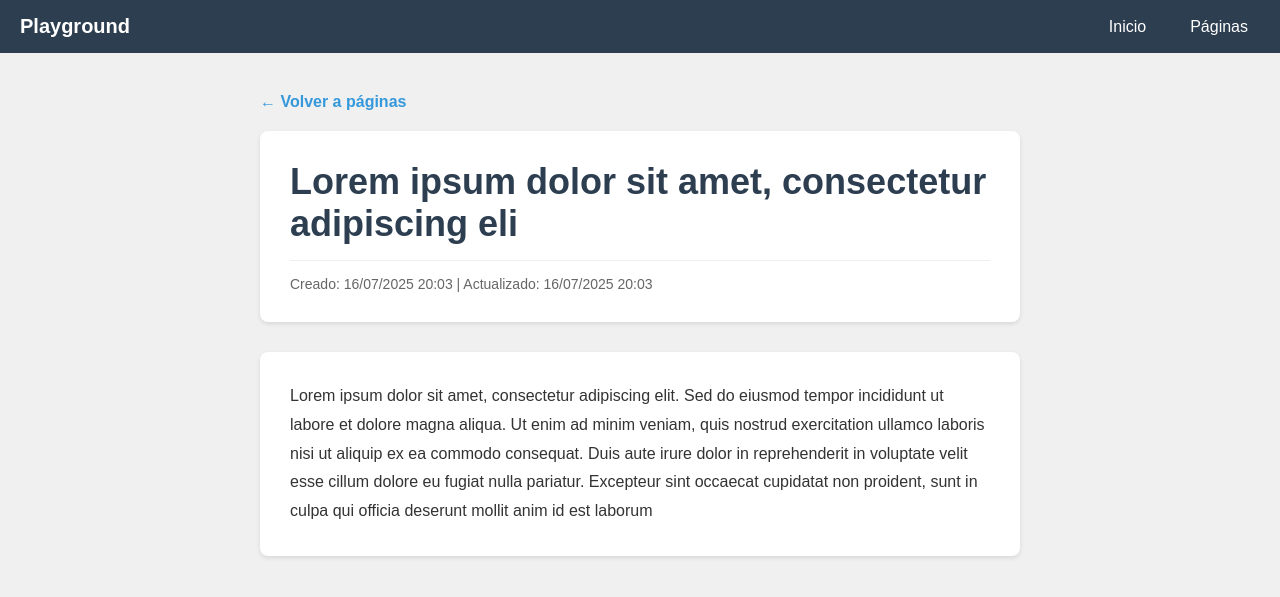
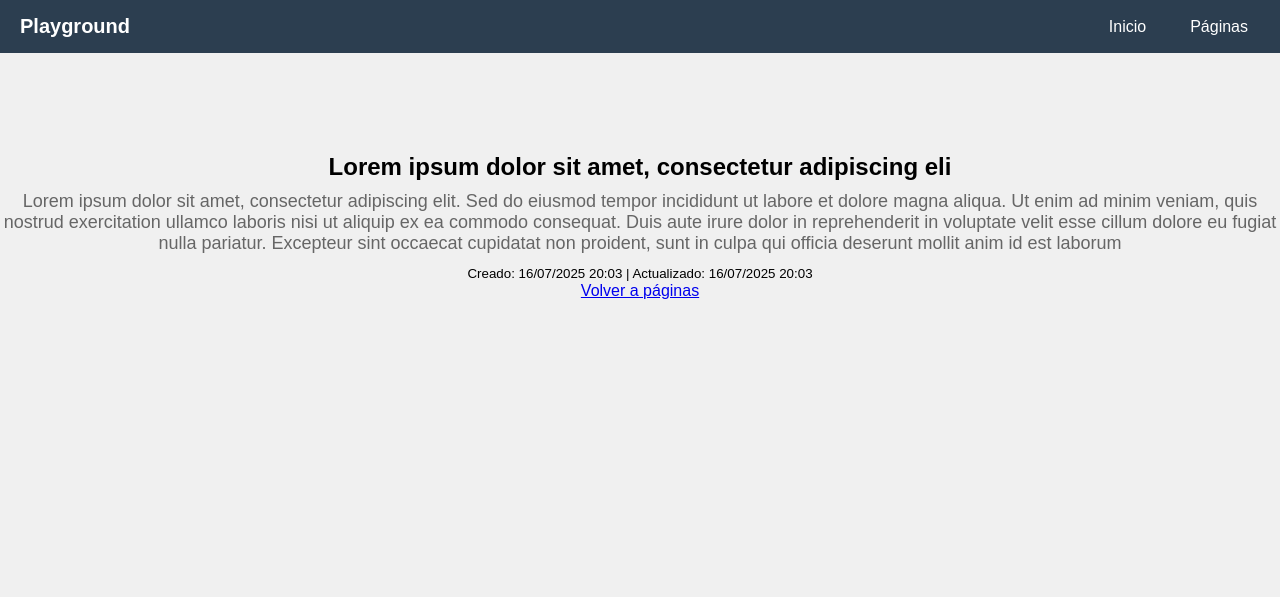
Before and after one commit to Nass10000/Webplayground.py, a Django app: page /pages/1/ in a window 1280 px wide. Shown: the top 597 px of the page. Run offline with Django 5.2, Linux system fonts and the light colour scheme; data comes from the database, SQL or seed files in the repository; both versions use the stored data as it was after the commit.

Commit message:
actualizacion

```diff
--- a/webplayground/pages/admin.py
+++ b/webplayground/pages/admin.py
@@ -2,10 +2,10 @@
 from .models import Page
 
 # Register your models here.
+
 class PageAdmin(admin.ModelAdmin):
     list_display = ('title', 'created', 'updated')
-    list_filter = ('created', 'updated')
     search_fields = ('title', 'content')
-    date_hierarchy = 'created'
+    readonly_fields = ('created', 'updated')
 
 admin.site.register(Page, PageAdmin)
--- a/webplayground/pages/models.py
+++ b/webplayground/pages/models.py
@@ -1,7 +1,7 @@
 from django.db import models
-from django.urls import reverse
 
 # Create your models here.
+
 class Page(models.Model):
     title = models.CharField(max_length=200, verbose_name="Título")
     content = models.TextField(verbose_name="Contenido")
@@ -15,6 +15,3 @@
 
     def __str__(self):
         return self.title
-
-    def get_absolute_url(self):
-        return reverse('pages:page', kwargs={'pk': self.pk})
--- a/webplayground/pages/templates/pages/page_detail.html
+++ b/webplayground/pages/templates/pages/page_detail.html
@@ -1,112 +1,27 @@
-<!DOCTYPE html>
-<html lang="es">
-<head>
-    <meta charset="UTF-8">
-    <meta name="viewport" content="width=device-width, initial-scale=1.0">
-    <title>{{ page.title }} - Web Playground</title>
-    <style>
-        * {
-            margin: 0;
-            padding: 0;
-            box-sizing: border-box;
-        }
-        body {
-            font-family: Arial, sans-serif;
-            background-color: #f0f0f0;
-        }
-        .navbar {
-            background-color: #2c3e50;
-            padding: 15px 20px;
-            color: white;
-            display: flex;
-            justify-content: space-between;
-            align-items: center;
-        }
-        .navbar-brand {
-            font-size: 20px;
-            font-weight: bold;
-        }
-        .navbar-nav {
-            display: flex;
-            list-style: none;
-            gap: 20px;
-        }
-        .nav-link {
-            color: white;
-            text-decoration: none;
-            padding: 8px 12px;
-            border-radius: 4px;
-            transition: background-color 0.3s;
-        }
-        .nav-link:hover {
-            background-color: rgba(255, 255, 255, 0.1);
-        }
-        .container {
-            max-width: 800px;
-            margin: 0 auto;
-            padding: 40px 20px;
-        }
-        .page-header {
-            background: white;
-            padding: 30px;
-            border-radius: 8px;
-            box-shadow: 0 2px 4px rgba(0,0,0,0.1);
-            margin-bottom: 30px;
-        }
-        .page-title {
-            color: #2c3e50;
-            font-size: 36px;
-            margin-bottom: 15px;
-        }
-        .page-meta {
-            color: #666;
-            font-size: 14px;
-            border-top: 1px solid #eee;
-            padding-top: 15px;
-        }
-        .page-content {
-            background: white;
-            padding: 30px;
-            border-radius: 8px;
-            box-shadow: 0 2px 4px rgba(0,0,0,0.1);
-            line-height: 1.8;
-            color: #333;
-        }
-        .back-link {
-            display: inline-block;
-            margin-bottom: 20px;
-            color: #3498db;
-            text-decoration: none;
-            font-weight: bold;
-        }
-        .back-link:hover {
-            text-decoration: underline;
-        }
-    </style>
-</head>
-<body>
-    <nav class="navbar">
-        <div class="navbar-brand">Playground</div>
-        <ul class="navbar-nav">
-            <li><a href="/" class="nav-link">Inicio</a></li>
-            <li><a href="/pages/" class="nav-link">Páginas</a></li>
-        </ul>
-    </nav>
+{% extends 'core/base.html' %}
 
-    <div class="container">
-        <a href="{% url 'pages:pages' %}" class="back-link">← Volver a páginas</a>
+{% block title %}{{ page.title }}{% endblock %}
 
-        <div class="page-header">
-            <h1 class="page-title">{{ page.title }}</h1>
-            <div class="page-meta">
-                Creado: {{ page.created|date:"d/m/Y H:i" }} |
-                Actualizado: {{ page.updated|date:"d/m/Y H:i" }}
+{% block content %}
+<div class="container">
+    <div class="row">
+        <div class="col">
+            <h2>{{ page.title }}</h2>
+            <div class="card">
+                <div class="card-body">
+                    {{ page.content|linebreaks }}
+                </div>
+                <div class="card-footer text-muted">
+                    <small>
+                        Creado: {{ page.created|date:"d/m/Y H:i" }} |
+                        Actualizado: {{ page.updated|date:"d/m/Y H:i" }}
+                    </small>
+                </div>
+            </div>
+            <div class="mt-3">
+                <a href="{% url 'pages' %}" class="btn btn-secondary">Volver a páginas</a>
             </div>
         </div>
-
-        <div class="page-content">
-            {{ page.content|linebreaks }}
-        </div>
     </div>
-</body>
-</html>
+</div>
+{% endblock %}
--- a/webplayground/pages/urls.py
+++ b/webplayground/pages/urls.py
@@ -1,7 +1,6 @@
 from django.urls import path
 from . import views
 
-app_name = 'pages'
 urlpatterns = [
     path('', views.PageListView.as_view(), name='pages'),
     path('<int:pk>/', views.PageDetailView.as_view(), name='page'),
--- a/webplayground/pages/views.py
+++ b/webplayground/pages/views.py
@@ -4,8 +4,11 @@
 from .models import Page
 
 # Create your views here.
+
 class PageListView(ListView):
     model = Page
+    template_name = 'pages/page_list.html'
 
 class PageDetailView(DetailView):
     model = Page
+    template_name = 'pages/page_detail.html'
--- a/webplayground/webplayground/settings.py
+++ b/webplayground/webplayground/settings.py
@@ -37,7 +37,6 @@
     'django.contrib.sessions',
     'django.contrib.messages',
     'django.contrib.staticfiles',
-    'ckeditor',
     'core',
     'pages',
 ]
```
Also changed, not shown: webplayground/core/templates/core/sample_new.html (deleted, +0 -9 lines), webplayground/create_superuser.py (added, +8 -0 lines), webplayground/pages/templates/pages/page_list.html (+26 -128 lines), webplayground/db.sqlite3.
